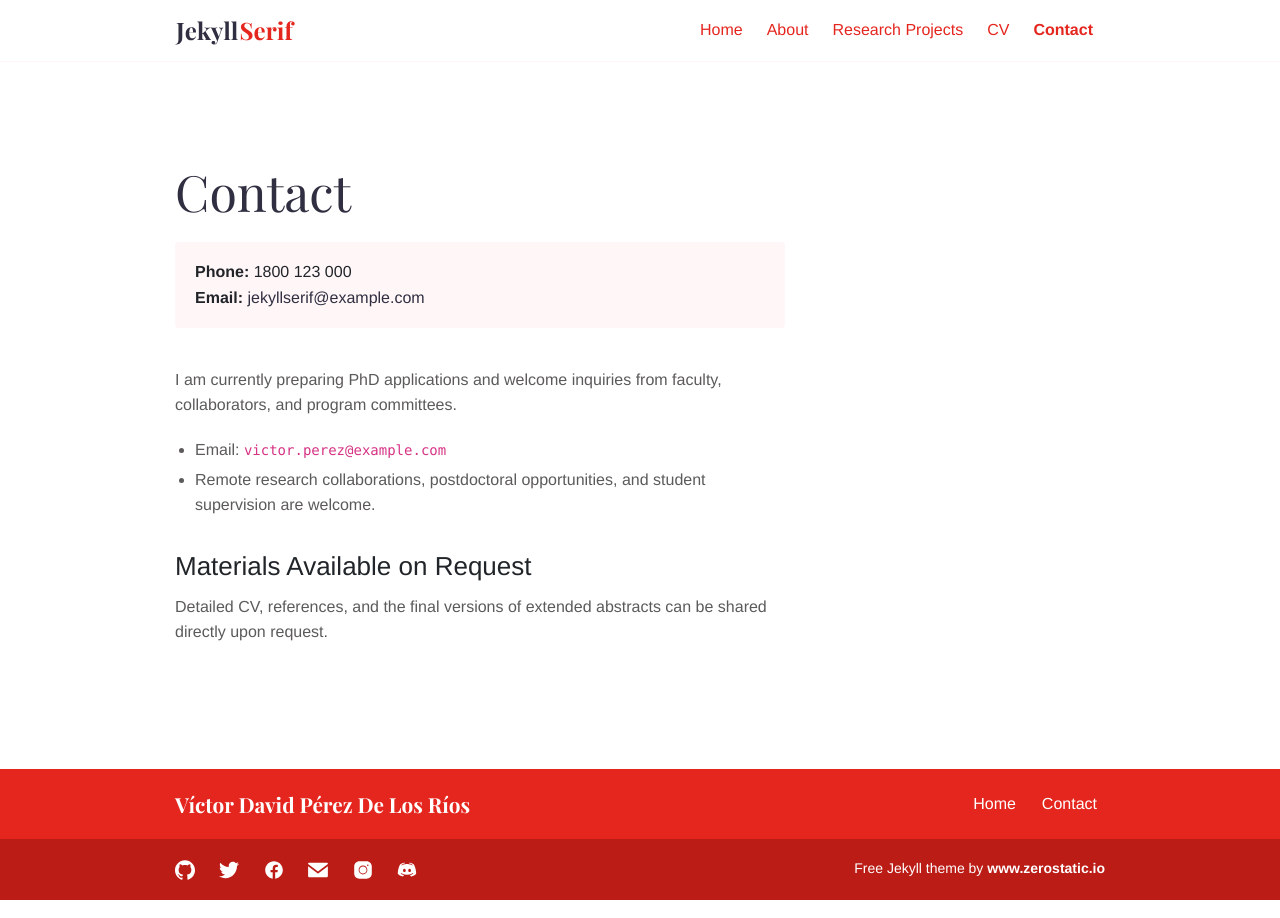
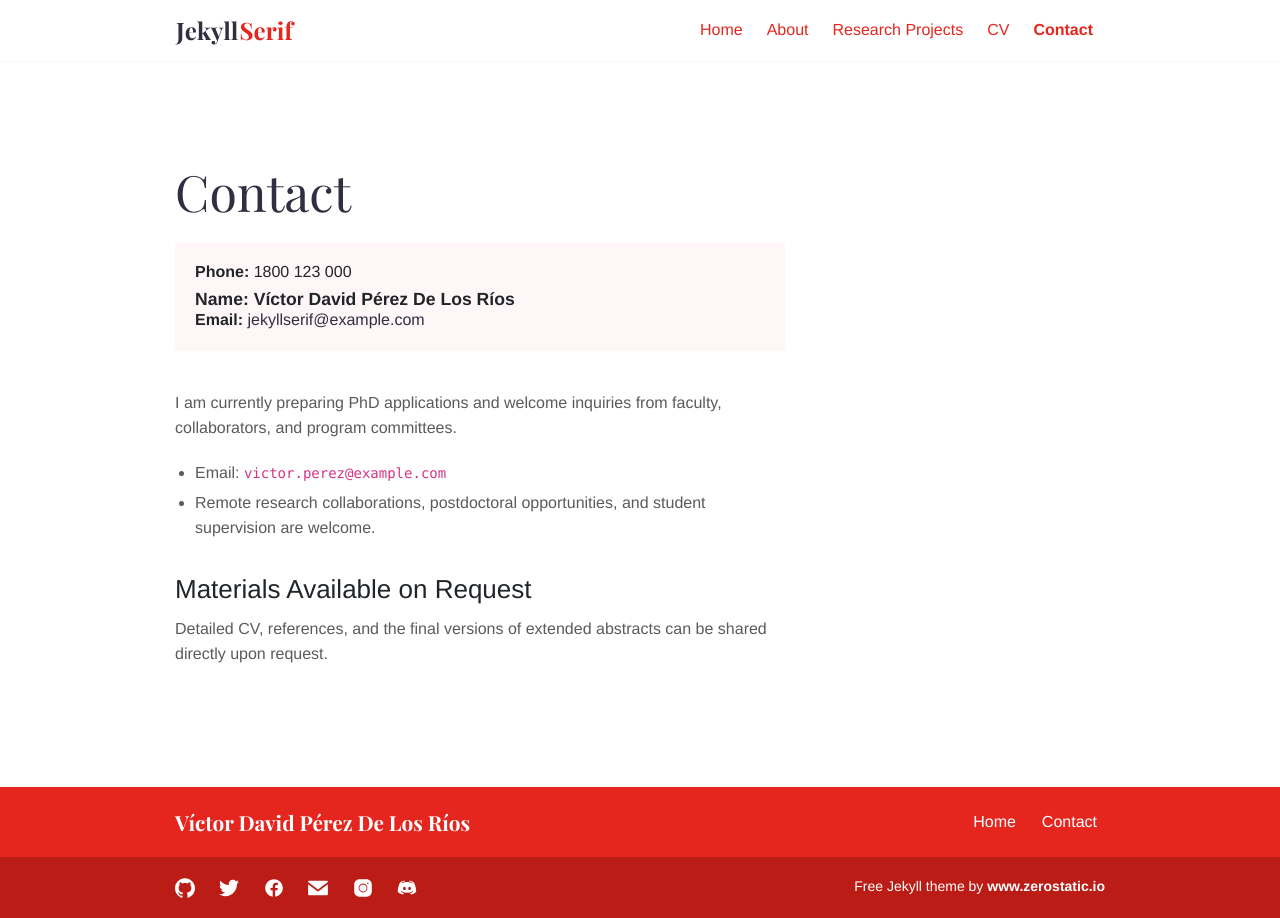
Before and after one commit to victordpd19/victordpd19.github.io, a Jekyll site: the page built from contact.md, in a window 1280 px wide. Built offline with Jekyll 4.4.1, drawn with Linux system fonts in a browser that asks for light colours.

```diff
--- a/_data/contact.yml
+++ b/_data/contact.yml
@@ -1,3 +1,4 @@
+name: 'Víctor David Pérez De Los Ríos'
 email: 'jekyllserif@example.com'
 phone: '1800 123 000'
 contact_button_link: 'contact'
--- a/_includes/call.html
+++ b/_includes/call.html
@@ -2,6 +2,9 @@
   <div class="call-box-top">
     {% if site.data.contact.phone %}
         <div class="call-phone"><strong>Phone: </strong> {{ site.data.contact.phone }} </div>
+    {% endif %}
+    {% if site.data.contact.name %}
+    <div class="call-name"><strong>Name: </strong> {{ site.data.contact.name }}</div>
     {% endif %}
     {% if site.data.contact.email %}
     <div class="call-email"><strong>Email: </strong>
```
